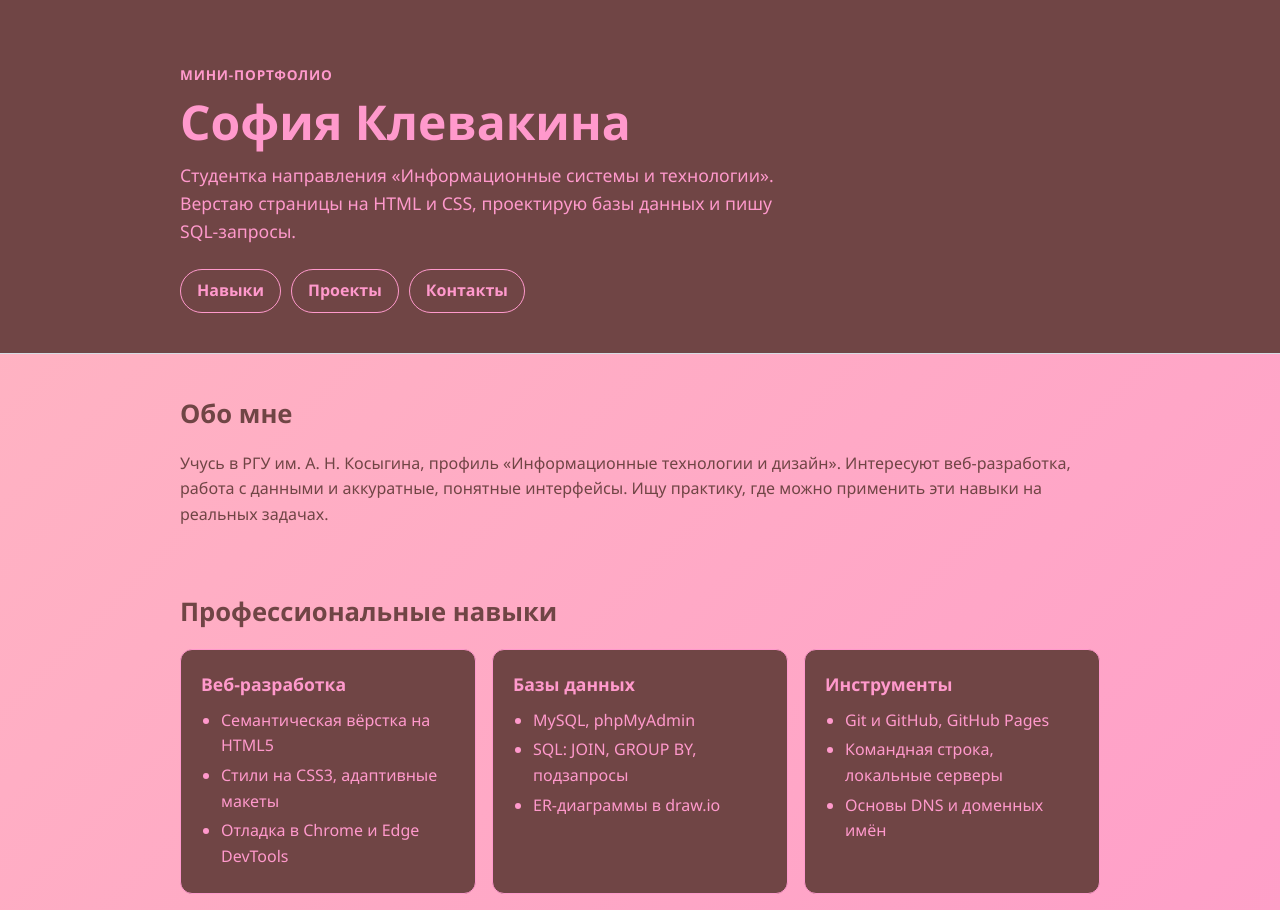
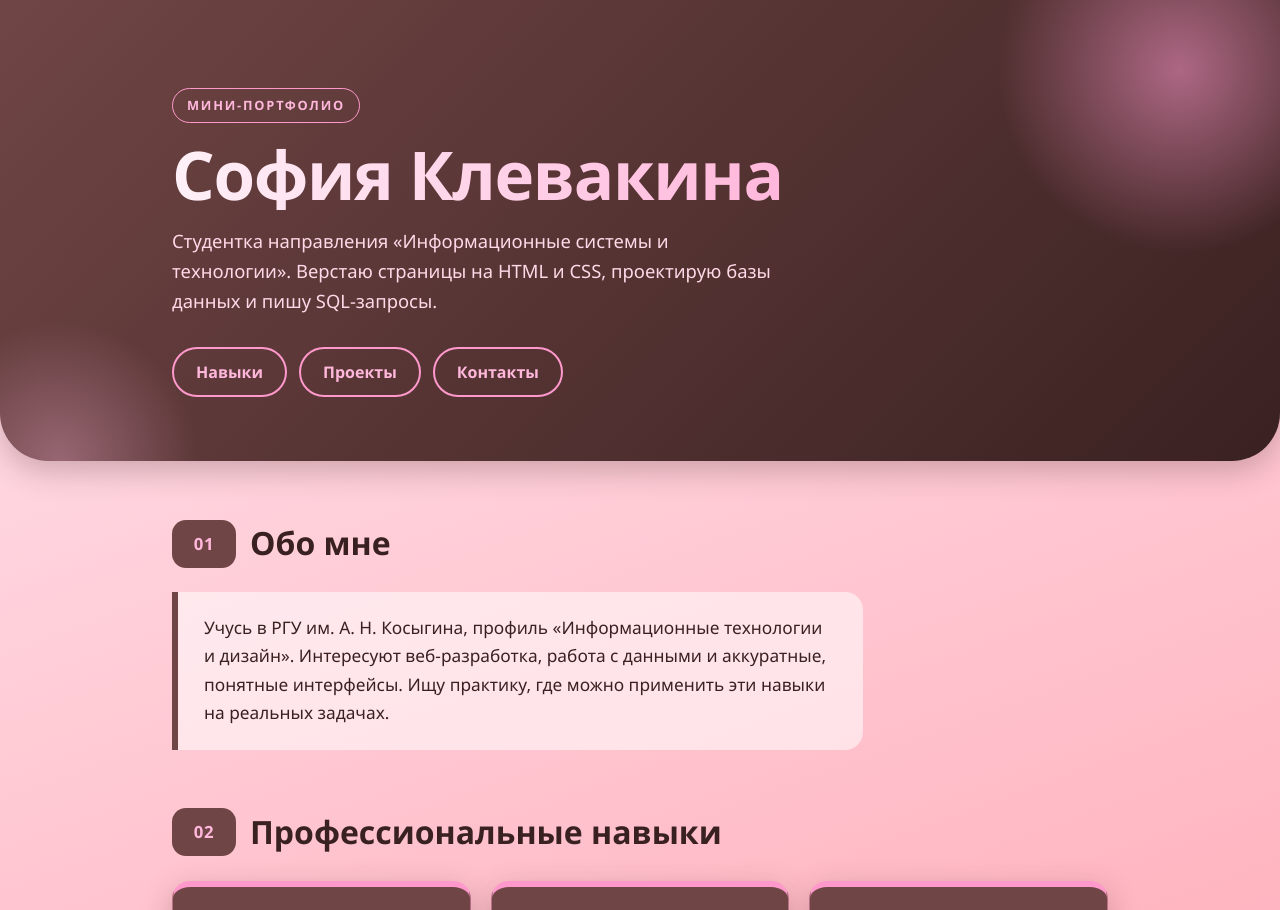
Before and after one commit to sofiaklevakina-sys/portfolio, a plain HTML site: page index.html in a window 1280 px wide. Shown: the top 910 px of the page. Drawn offline with Linux system fonts and the light colour scheme.

Commit message:
Add files via upload

```diff
--- a/style.css
+++ b/style.css
@@ -1,101 +1,189 @@
-/* Цвета и размеры собраны в переменные, чтобы тему можно было поменять в одном месте */
+/* ====== Палитра: всё меняется в одном месте ====== */
 :root {
-  --bg: #f4f6f9;
-  --surface: #ffffff;
-  --ink: #17212b;
-  --muted: #55626f;
-  --line: #d5dce4;
-  --accent: #1d4ed8;
-  --accent-ink: #ffffff;
-  --radius: 12px;
+  --cocoa-900: #3a2121;   /* самый тёмный: подвал, подложки */
+  --cocoa-700: #704545;   /* основной коричневый (шапка, карточки) */
+  --rose-500: #ff99cc;    /* основной розовый */
+  --rose-300: #ffb8dc;    /* светлый розовый для заголовков на тёмном */
+  --blush: #ffd9e8;       /* почти белый розовый для текста на тёмном */
+  --radius: 18px;
+  --shadow: 0 10px 30px rgba(58, 33, 33, .25);
   font-family: "Segoe UI", system-ui, -apple-system, Roboto, Arial, sans-serif;
 }
 
-@media (prefers-color-scheme: dark) {
-  :root {
-    --bg: #0f151c;
-    --surface: #18212b;
-    --ink: #e8edf2;
-    --muted: #a3b0bd;
-    --line: #2b3745;
-    --accent: #7aa2ff;
-    --accent-ink: #0f151c;
-  }
-}
-
 * { box-sizing: border-box; }
+html { scroll-behavior: smooth; }
 
 body {
   margin: 0;
-  background: var(--bg);
-  color: var(--ink);
-  line-height: 1.6;
+  min-height: 100vh;
+  color: var(--cocoa-900);
+  line-height: 1.65;
+  background: #ffb6c1 linear-gradient(160deg, #ffe6f0 0%, #ffb6c1 55%, #ff99cc 100%);
+}
+::selection { background: var(--cocoa-700); color: var(--blush); }
+
+.wrap { max-width: 980px; margin: 0 auto; padding: 0 22px; }
+
+.skip {
+  position: absolute; left: -999px; top: 10px;
+  background: var(--cocoa-900); color: var(--blush);
+  padding: 8px 14px; border-radius: 10px;
+}
+.skip:focus { left: 10px; z-index: 10; }
+
+/* ====== Шапка ====== */
+.hero {
+  position: relative;
+  overflow: hidden;
+  padding: 88px 0 64px;
+  color: var(--blush);
+  background: linear-gradient(135deg, var(--cocoa-700) 0%, var(--cocoa-900) 100%);
+  border-radius: 0 0 48px 48px;
+  box-shadow: var(--shadow);
+}
+/* декоративные светящиеся круги */
+.hero::before, .hero::after {
+  content: ""; position: absolute; border-radius: 50%; pointer-events: none;
+}
+.hero::before { width: 380px; height: 380px; right: -90px; top: -120px;
+  background: radial-gradient(circle, rgba(255,153,204,.55), transparent 68%); }
+.hero::after { width: 280px; height: 280px; left: -80px; bottom: -140px;
+  background: radial-gradient(circle, rgba(255,184,220,.35), transparent 70%); }
+.hero .wrap { position: relative; z-index: 1; }
+
+.eyebrow {
+  display: inline-block;
+  margin: 0 0 16px; padding: 6px 14px;
+  border: 1px solid var(--rose-500); border-radius: 999px;
+  color: var(--rose-300); font-weight: 700; font-size: .8rem;
+  letter-spacing: .14em; text-transform: uppercase;
+}
+.hero h1 {
+  margin: 0 0 16px;
+  font-size: clamp(2.4rem, 7vw, 4.2rem);
+  line-height: 1.05; letter-spacing: -.02em;
+  color: var(--rose-300);                       /* запасной цвет */
+  background: linear-gradient(90deg, #fff0f7 0%, var(--rose-500) 100%);
+  -webkit-background-clip: text; background-clip: text;
+  -webkit-text-fill-color: transparent;
+}
+.lead { margin: 0 0 30px; max-width: 58ch; color: var(--blush); font-size: 1.15rem; }
+
+nav { display: flex; flex-wrap: wrap; gap: 12px; }
+nav a {
+  padding: 10px 22px;
+  border: 2px solid var(--rose-500); border-radius: 999px;
+  color: var(--rose-300); font-weight: 700; text-decoration: none;
+  transition: background .2s, color .2s, transform .2s;
+}
+nav a:hover { background: var(--rose-500); color: var(--cocoa-900); transform: translateY(-2px); }
+
+/* ====== Разделы ====== */
+main { counter-reset: sec; padding-bottom: 8px; }
+main section { padding: 56px 0 0; }
+main h2 {
+  display: flex; align-items: center; gap: 14px;
+  margin: 0 0 22px;
+  font-size: clamp(1.5rem, 3.5vw, 2rem);
+  color: var(--cocoa-900);
+}
+/* нумерация разделов: 01, 02, 03 … */
+main h2::before {
+  counter-increment: sec; content: "0" counter(sec);
+  display: inline-grid; place-items: center;
+  min-width: 48px; height: 48px; padding: 0 8px;
+  border-radius: 14px;
+  background: var(--cocoa-700); color: var(--rose-300);
+  font-size: 1.05rem; font-weight: 800; letter-spacing: .04em;
+}
+#about p {
+  max-width: 70ch; margin: 0;
+  padding: 22px 26px;
+  background: rgba(255,255,255,.55);
+  border-left: 6px solid var(--cocoa-700);
+  border-radius: 0 var(--radius) var(--radius) 0;
+  font-size: 1.08rem;
 }
 
-.wrap { max-width: 960px; margin: 0 auto; padding: 0 20px; }
+/* ====== Карточки ====== */
+.grid { display: grid; grid-template-columns: repeat(auto-fit, minmax(270px, 1fr)); gap: 20px; }
+.card {
+  position: relative;
+  padding: 26px 24px 22px;
+  background: var(--cocoa-700);
+  border: 1px solid rgba(255,153,204,.5);
+  border-top: 6px solid var(--rose-500);
+  border-radius: var(--radius);
+  box-shadow: var(--shadow);
+  color: var(--blush);
+  transition: transform .25s, box-shadow .25s;
+}
+.card:hover { transform: translateY(-6px); box-shadow: 0 18px 40px rgba(58, 33, 33, .35); }
+.card h3 { margin: 0 0 12px; font-size: 1.15rem; color: var(--rose-300); }
+.card p { margin: 0 0 12px; color: var(--blush); }
 
-.skip {
-  position: absolute; left: -999px; top: 8px;
-  background: var(--accent); color: var(--accent-ink);
-  padding: 8px 14px; border-radius: 8px;
-}
-.skip:focus { left: 8px; }
-
-/* Общие стили */
-body {
-    font-family: 'Segoe UI', Tahoma, Geneva, Verdana, sans-serif;
-    margin: 0;
-    padding: 0;
-    background: linear-gradient(135deg, #ffb6c1 0%, #ff99cc 100%);
-    min-height: 100vh;
-    color: #333;
+/* список навыков с розовыми маркерами */
+.card ul { margin: 0; padding: 0; list-style: none; }
+.card li { position: relative; margin-bottom: 8px; padding-left: 26px; color: var(--blush); }
+.card li::before {
+  content: "✦"; position: absolute; left: 0; top: 0;
+  color: var(--rose-500);
 }
 
-/* Шапка */
+/* большие номера на карточках проектов */
+#projects .grid { counter-reset: proj; }
+#projects .card { counter-increment: proj; }
+#projects .card::after {
+  content: counter(proj);
+  position: absolute; right: 18px; top: 8px;
+  font-size: 3.2rem; font-weight: 800; line-height: 1;
+  color: rgba(255,153,204,.22);
+}
+.tags {
+  margin: 14px 0 0 !important; padding-top: 12px;
+  border-top: 1px dashed rgba(255,153,204,.5);
+  color: var(--rose-300) !important; font-size: .85rem; font-weight: 700; letter-spacing: .05em;
+}
 
-.hero { padding: 64px 0 40px; border-bottom: 1px solid var(--line); background:#704545 100% ;color: #ff99cc;}
-.eyebrow { margin: 0 0 8px; color: var(--accent); font-weight: 600; letter-spacing: .06em; text-transform: uppercase; font-size: .85rem;color: #ff99cc; }
-.hero h1 { margin: 0 0 12px; font-size: clamp(2rem, 5vw, 3rem); line-height: 1.15;color: #ff99cc; }
-.lead { margin: 0 0 24px; max-width: 60ch; color: var(--muted); font-size: 1.1rem;color: #ff99cc }
+/* ====== Контакты ====== */
+.contacts { display: flex; flex-wrap: wrap; gap: 14px; margin: 0; padding: 0; list-style: none; }
+.contacts li {
+  padding: 14px 20px;
+  background: rgba(255,255,255,.6);
+  border: 2px solid var(--cocoa-700);
+  border-radius: 999px;
+  color: var(--cocoa-900); font-weight: 600;
+}
+.contacts a { color: var(--cocoa-900); font-weight: 800; text-decoration-thickness: 2px; text-underline-offset: 3px; }
+.contacts a:hover { color: var(--cocoa-700); }
 
-nav { display: flex; flex-wrap: wrap; gap: 10px; }
-nav a {
-  padding: 8px 16px; border: 1px solid #ff99cc; border-radius: 999px;
-  color: #ff99cc ; text-decoration: none; font-weight: 600;
+/* ====== Подвал ====== */
+.footer {
+  margin-top: 72px; padding: 30px 0;
+  background: var(--cocoa-900); color: var(--blush);
+  border-radius: 48px 48px 0 0; font-size: .92rem;
 }
-nav a:hover { border-color: #ff99cc; color: #ff99cc; }
+.footer p { margin: 0; }
 
-/* Разделы */
-main section { padding: 40px 0 8px; }
-main section,
-main h2 {
-  color: #704545;
+/* ====== Доступность ====== */
+a:focus-visible { outline: 3px solid var(--cocoa-900); outline-offset: 3px; }
+.hero a:focus-visible, .card a:focus-visible { outline-color: var(--rose-300); }
+
+/* ====== Появление при загрузке ====== */
+@media (prefers-reduced-motion: no-preference) {
+  .hero .wrap > * { animation: rise .7s ease both; }
+  .hero .wrap > *:nth-child(2) { animation-delay: .08s; }
+  .hero .wrap > *:nth-child(3) { animation-delay: .16s; }
+  .hero .wrap > *:nth-child(4) { animation-delay: .24s; }
+  .card { animation: rise .7s ease both; }
+  .card:nth-child(2) { animation-delay: .1s; }
+  .card:nth-child(3) { animation-delay: .2s; }
 }
-.card h3,
-.card p,
-.card li,
-.contacts li {
-  color: #ff99cc;
+@keyframes rise { from { opacity: 0; transform: translateY(18px); } to { opacity: 1; transform: none; } }
+@media (prefers-reduced-motion: reduce) { html { scroll-behavior: auto; } .card, .card:hover, nav a:hover { transition: none; transform: none; } }
+
+@media (max-width: 560px) {
+  .hero { padding: 56px 0 44px; border-radius: 0 0 32px 32px; }
+  main section { padding-top: 44px; }
+  .footer { border-radius: 32px 32px 0 0; }
 }
-main h2 { margin: 0 0 16px; font-size: 1.6rem; }
-
-.grid { display: grid; grid-template-columns: repeat(auto-fit, minmax(260px, 1fr)); gap: 16px; }
-.card {
-  background: #704545; border: 1px solid #ff99cc;
-  border-radius: var(--radius); padding: 20px;
-}
-.card h3 { margin: 0 0 10px; font-size: 1.1rem; }
-.card ul { margin: 0; padding-left: 20px; }
-.card li { margin-bottom: 4px; }
-.card p { margin: 0 0 10px; }
-.tags { color: var(--accent); font-size: .9rem; font-weight: 600; }
-
-.contacts { list-style: none; margin: 0; padding: 0; }
-.contacts li { margin-bottom: 6px; }
-a { color: var(--accent); }
-a:focus-visible, nav a:focus-visible { outline: 3px solid var(--accent); outline-offset: 2px; }
-
-/* Подвал */
-
-.footer { margin-top: 48px; padding: 24px 0; border-top: 1px solid #704545; color: #704545; font-size: .9rem; }
-.footer p { margin: 0; }
```
